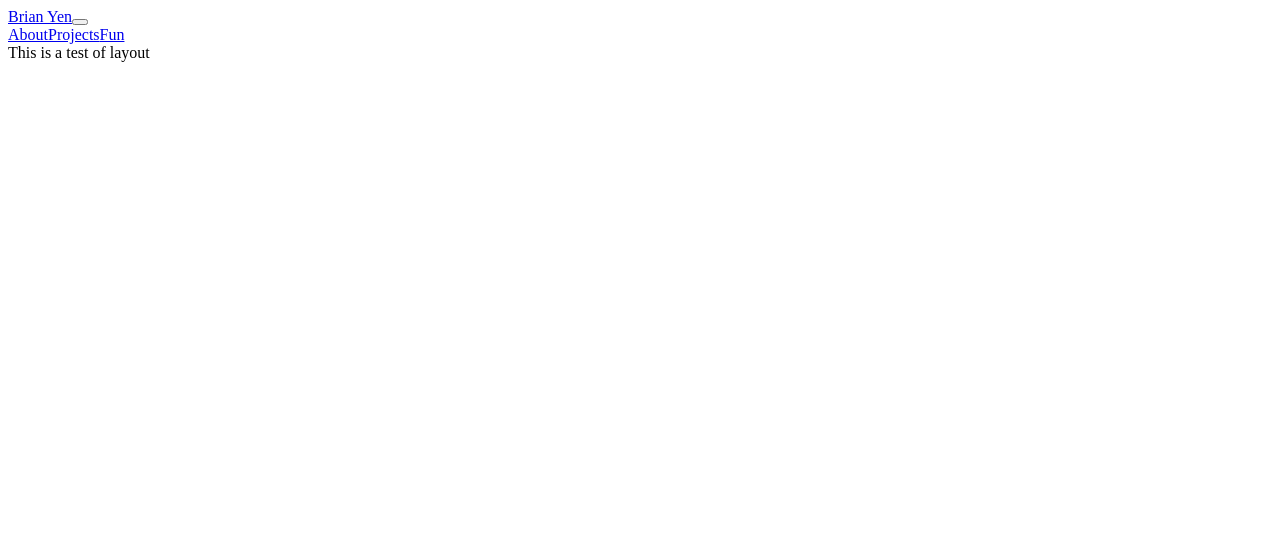
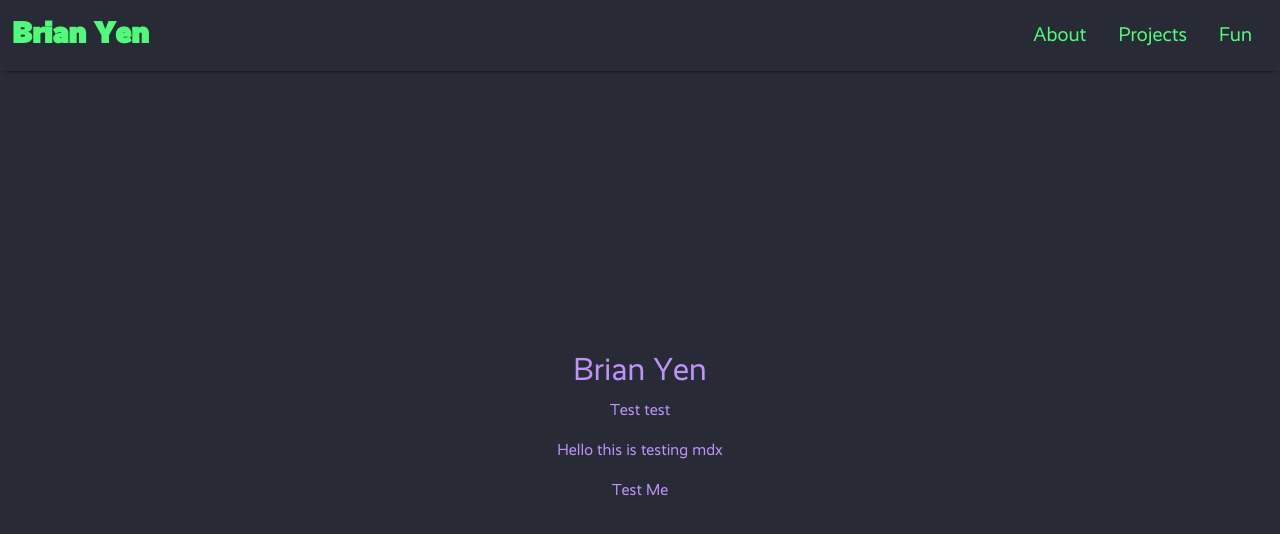
Before and after one commit to RetroFoxx/brianfyen_site, a Gatsby site: page /about in a window 1280 px wide. Built offline with nearby package versions, Linux system fonts and the light colour scheme; Gatsby itself is replaced by a stand-in of ours.

Commit message:
basic layout done

```diff
--- /dev/null
+++ b/content/about.mdx
@@ -0,0 +1,7 @@
+## Brian Yen
+
+Test test
+
+Hello this is testing mdx
+
+Test Me
--- /dev/null
+++ b/gatsby-browser.tsx
@@ -0,0 +1,14 @@
+import * as React from "react"
+import './src/styles/globals.css'
+import type { GatsbyBrowser } from "gatsby"
+
+
+export const wrapPageElement: GatsbyBrowser["wrapPageElement"] = ({
+  element,
+}) => {
+  return (
+    <div style={{ height: '100%' }}>
+      {element}
+    </div>
+  )
+}
--- a/gatsby-config.ts
+++ b/gatsby-config.ts
@@ -1,11 +1,23 @@
 import type { GatsbyConfig } from "gatsby"
+import path from "path"
 
 const config: GatsbyConfig = {
   siteMetadata: {
     title: `Personal Site`,
     siteUrl: `https://www.yourdomain.tld`,
   },
-  plugins: [],
+  plugins: [
+    "gatsby-plugin-image",
+    "gatsby-plugin-sharp",
+    {
+      resolve: "gatsby-source-filesystem",
+      options: {
+        name: 'content',
+        path: path.resolve(`content`),
+      },
+    },
+    "gatsby-plugin-mdx",
+  ],
 }
 
 export default config
--- /dev/null
+++ b/src/components/header.tsx
@@ -0,0 +1,23 @@
+import * as React from 'react'
+import '../styles/header.css'
+import { Nav, Navbar, Container } from 'react-bootstrap'
+
+const Header = () => {
+    return (
+        <Navbar className="color-nav">
+            <Container fluid>
+                <Navbar.Brand className="brand-nav ml-2" href="/">Brian Yen</Navbar.Brand>
+                <Navbar.Toggle aria-controls="basic-navbar-nav" />
+                <Navbar.Collapse id="basic-navbar-nav">
+                    <Nav className="ms-auto">
+                        <Nav.Link className="text-nav mx-2" href="/about">About</Nav.Link>
+                        <Nav.Link className="text-nav mx-2" href="/projects">Projects</Nav.Link>
+                        <Nav.Link className="text-nav mx-2" href="/fun">Fun</Nav.Link>
+                    </Nav>
+                </Navbar.Collapse>
+            </Container>
+        </Navbar>
+    )
+}
+
+export default Header
--- a/src/components/layout.tsx
+++ b/src/components/layout.tsx
@@ -1,6 +1,6 @@
 import * as React from 'react'
-import { Link } from 'gatsby'
-import { Nav, Navbar, Container, Row } from 'react-bootstrap'
+import 'bootstrap/dist/css/bootstrap.min.css'
+import Header from './header'
 
 interface LayoutProps {
     children: React.ReactNode;
@@ -8,26 +8,14 @@ interface LayoutProps {
 
 const Layout = ({children}:LayoutProps) => {
     return (
-        <Container fluid>
-            <Row>
-                <Navbar bg="dark" variant="dark">
-                    <Container fluid>
-                        <Navbar.Brand href="/">Brian Yen</Navbar.Brand>
-                        <Navbar.Toggle aria-controls="basic-navbar-nav" />
-                        <Navbar.Collapse id="basic-navbar-nav">
-                            <Nav className="me-auto">
-                                <Nav.Link href="/about">About</Nav.Link>
-                                <Nav.Link href="/projects">Projects</Nav.Link>
-                                <Nav.Link href="/fun">Fun</Nav.Link>
-                            </Nav>
-                        </Navbar.Collapse>
-                    </Container>
-                </Navbar>
-            </Row>
-            <Row>
+        <div className="d-flex flex-column h-100 w-100">
+            <div>
+                <Header></Header>
+            </div>
+            <div className="d-flex flex-column align-items-center justify-content-center flex-grow-1">
                 {children}
-            </Row>
-        </Container>
+            </div>
+        </div>
     )
 }
 
--- a/src/pages/about.tsx
+++ b/src/pages/about.tsx
@@ -1,12 +1,25 @@
 import * as React from 'react'
+import { graphql } from 'gatsby'
+import { MDXRenderer } from 'gatsby-plugin-mdx'
 import Layout from '../components/layout'
 
-const AboutPage = () => {
+const AboutPage = ({ data }:any) => {
     return (
-        <main>
-            <Layout> This is a test of layout </Layout>
+        <main style={{ height: '100%' }}>
+            <Layout>
+                <MDXRenderer>
+                    {data.mdx.body}
+                </MDXRenderer>
+            </Layout>
         </main>
     )
 }
 
+export const query = graphql`
+  query {
+    mdx(slug: {eq: "about"}) {
+      body
+    }
+}`
+
 export default AboutPage
--- /dev/null
+++ b/src/styles/globals.css
@@ -0,0 +1,13 @@
+@import "./typography.css";
+
+html, body, #___gatsby {
+    height: 100%;
+    background-color: #282a36;
+    color: #bd93f9;
+    font-family: "Realist-Regular";
+    font-weight: normal;
+}
+
+#gatsby-focus-wrapper {
+    height: 100%;
+}
--- /dev/null
+++ b/src/styles/header.css
@@ -0,0 +1,20 @@
+@import "./typography.css";
+
+.color-nav {
+    background-color: #282a36;
+    box-shadow: 0 4px 5px -5px black;
+}
+
+.text-nav {
+    color: #50fa7b !important;
+    font-family: "Realist-Regular";
+    font-size: 20px;
+    font-weight: normal;
+}
+
+.brand-nav {
+    color: #50fa7b !important;
+    font-family: "Realist-Black";
+    font-size: 30px;
+    font-weight: bold;
+}
--- /dev/null
+++ b/src/styles/typography.css
@@ -0,0 +1,9 @@
+@font-face {
+    font-family: "Realist-Black";
+    src: url("../fonts/Realist-Black.woff");
+}
+
+@font-face {
+    font-family: "Realist-Regular";
+    src: url("../fonts/Realist-Regular.woff");
+}
```
Also changed, not shown: package.json (+8 -2 lines), content/home.mdx (added), src/fonts/Realist-Black.woff (added), src/fonts/Realist-Regular.woff (added), 3 other files.
